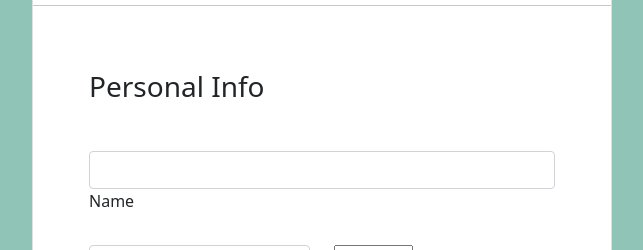
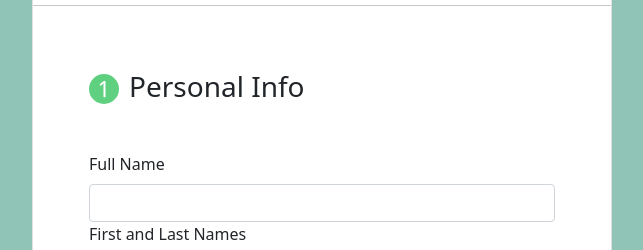
Before and after one commit to acnetcenter/ApplicantForm, a plain HTML site: page index.html in a window 1280 px wide. Shown: the part 550-800 px from the top of the page, without its empty margins (318-961 px from the left). Drawn offline with nearby package versions, Linux system fonts and the light colour scheme.

Commit message:
Index pag1

```diff
--- a/css/styles.css
+++ b/css/styles.css
@@ -3,3 +3,19 @@
     height: 100vh !important;
     }
     }
+
+
+
+.number {
+    background-color: #5fcf80;
+    color: #fff;
+    height: 30px;
+    width: 30px;
+    display: inline-block;
+    font-size: 0.8em;
+    margin-right: 10px;
+    line-height: 30px;
+    text-align: center;
+    text-shadow: 0 1px 0 rgba(255,255,255,0.2);
+    border-radius: 100%;
+    }
--- a/index.html
+++ b/index.html
@@ -25,13 +25,14 @@
                     <hr class="hr" />
 
                     <div class="card-body p-4 p-md-5">
-                        <h3 class="mb-4 pb-2 pb-md-0 mb-md-5 px-md-2">Personal Info</h3>
+                        <h3 class="mb-4 pb-2 pb-md-0 mb-md-5 px-md-2"><span class="number">1</span>Personal Info</h3>
 
                         <form class="px-md-2">
 
-                        <div class="form-outline mb-4">
-                            <input type="text" id="form3Example1q" class="form-control" />
-                            <label class="form-label" for="form3Example1q">Name</label>
+                            <div class="form-group mb-4">
+                                <label class="form-label">Full Name</label>
+                                <input type="text" class="form-control" />
+                                <label class="text-sm-start">First and Last Names</label>
                             </div>
 
                             <div class="row">
```
Lines whose indentation alone changed are shown as unchanged.
